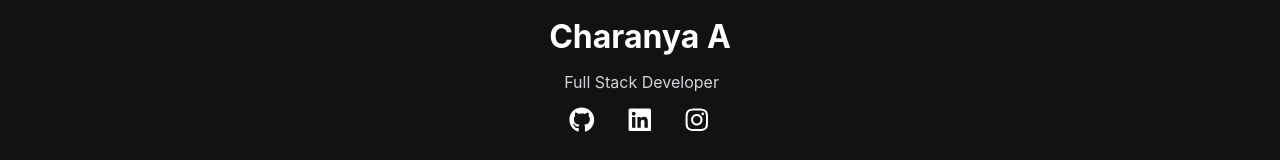
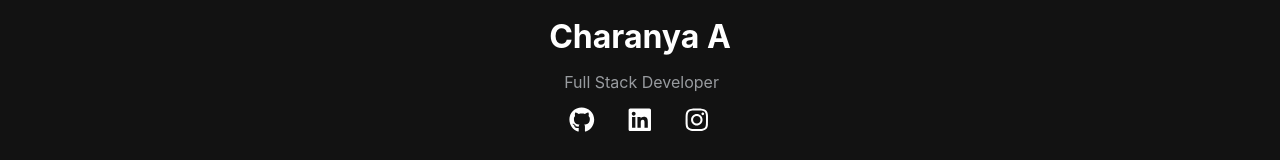
Before and after one commit to Charanya-A/Portfolio, a React (Vite) app: page / in a window 1280 px wide. In both pictures the pointer is over the element "Full Stack Developer". Shown: the part 173-333 px from the top of the page. Built offline with nearby package versions, Linux system fonts and the light colour scheme.

Commit message:
fix: remove duplicate hover effect for hero-role class

```diff
--- a/src/styles/Hero.css
+++ b/src/styles/Hero.css
@@ -28,6 +28,10 @@
     padding-left:15px;
   }
 
+  .hero-role:hover {
+    opacity: 0.7;
+  }
+
   .hero-icons {
     display: flex;
     gap: 1rem;
```
